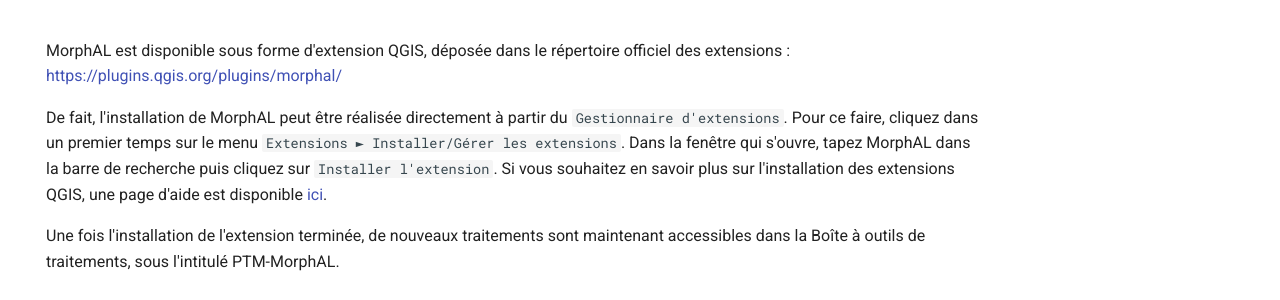
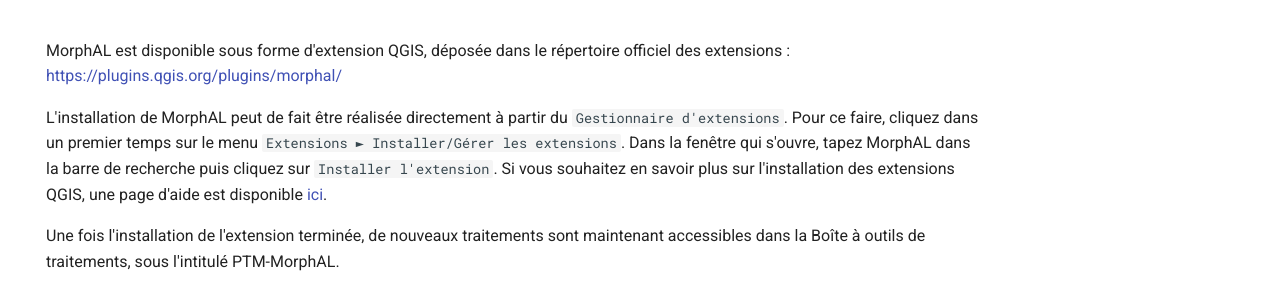
Before and after one commit to paristimemachine/morphal-documentation, an MkDocs documentation site: the page built from docs/installation.md, in a window 1280 px wide and 1125 px high. Shown: the part 190-490 px from the top of the window. Built offline with MkDocs 1.6.1 and Material for MkDocs 9.7.7, drawn with Linux system fonts in a browser that asks for light colours; a script that is not in the unit is left out; comment, search, counter and statistics services are not loaded; part of the change alters nothing that is shown.

````diff
--- a/docs/installation.md
+++ b/docs/installation.md
@@ -9,7 +9,7 @@ hide:
 MorphAL est disponible sous forme d'extension QGIS, déposée dans le répertoire officiel des extensions :<br/>
 [https://plugins.qgis.org/plugins/morphal/](https://plugins.qgis.org/plugins/morphal/){target="_blank"}
 
-De fait, l'installation de MorphAL peut être réalisée directement à partir du ```Gestionnaire d'extensions```. Pour ce faire, cliquez dans un premier temps sur le menu ```Extensions ► Installer/Gérer les extensions```. Dans la fenêtre qui s'ouvre, tapez MorphAL dans la barre de recherche puis cliquez sur ```Installer l'extension```. Si vous souhaitez en savoir plus sur l'installation des extensions QGIS, une page d'aide est disponible [ici](https://docs.qgis.org/3.40/fr/docs/training_manual/qgis_plugins/fetching_plugins.html){target="_blank"}.
+L'installation de MorphAL peut de fait être réalisée directement à partir du ```Gestionnaire d'extensions```. Pour ce faire, cliquez dans un premier temps sur le menu ```Extensions ► Installer/Gérer les extensions```. Dans la fenêtre qui s'ouvre, tapez MorphAL dans la barre de recherche puis cliquez sur ```Installer l'extension```. Si vous souhaitez en savoir plus sur l'installation des extensions QGIS, une page d'aide est disponible [ici](https://docs.qgis.org/latest/fr/docs/training_manual/qgis_plugins/fetching_plugins.html){target="_blank"}.
 
 Une fois l'installation de l'extension terminée, de nouveaux traitements sont maintenant accessibles dans la Boîte à outils de traitements, sous l'intitulé PTM-MorphAL.
 
````
